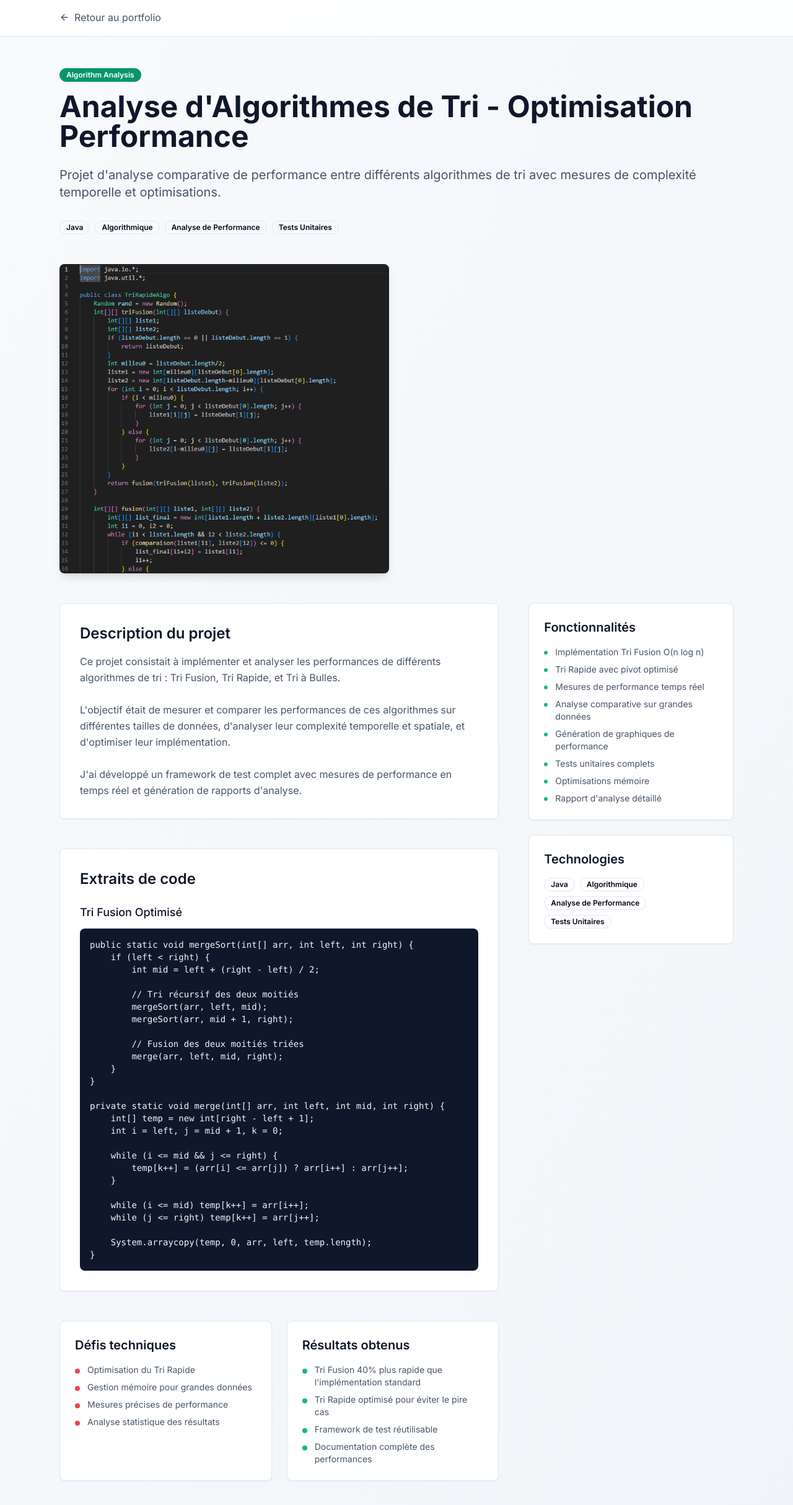
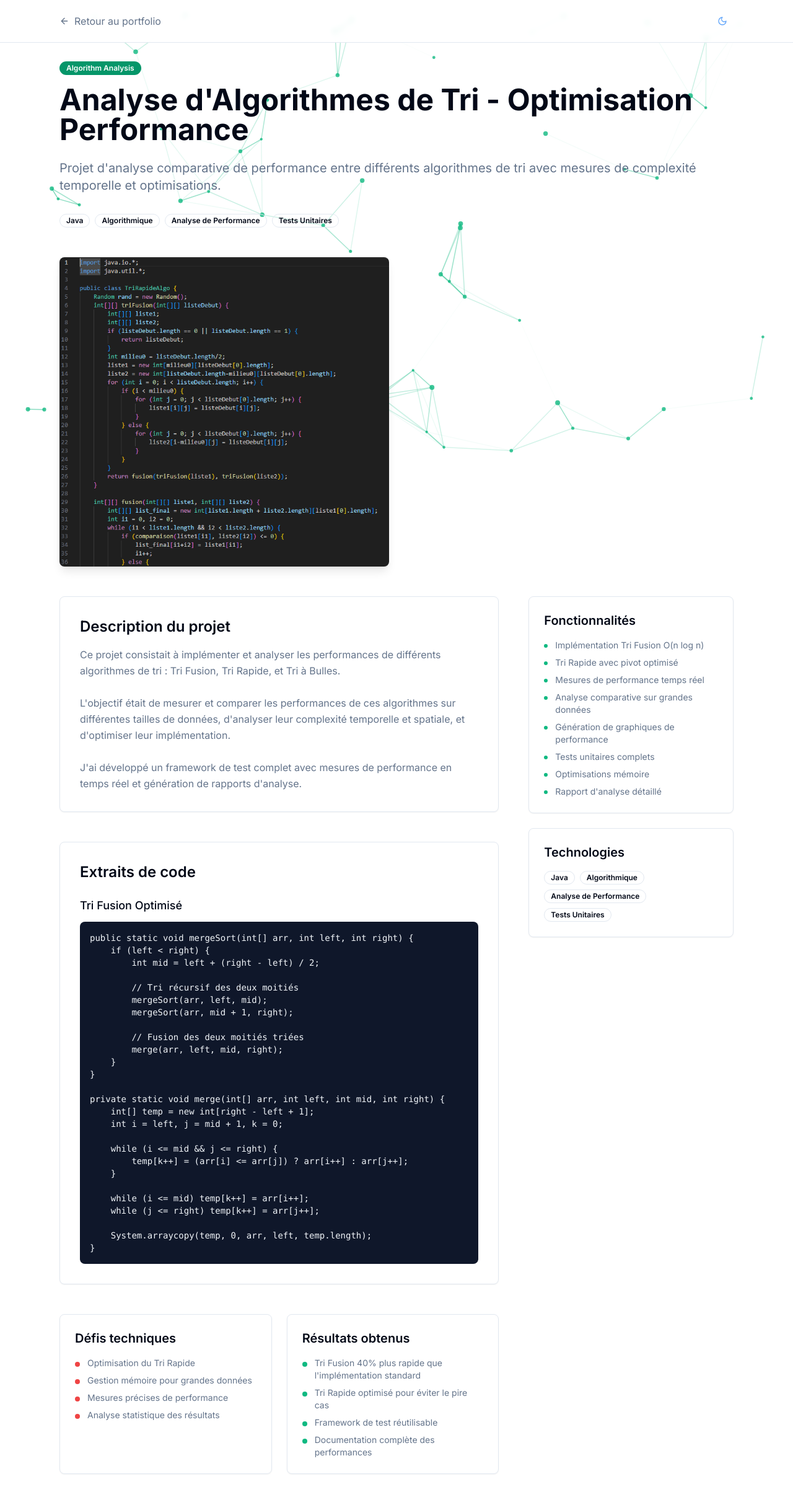
Before and after one commit to XiVolt/Portfolio, a Next.js app: page /projects/algorithmes-tri in a window 1280 px wide. Shown: the top 2428 px of the page at 62% size. Built offline with nearby package versions, Linux system fonts and the light colour scheme.

Commit message:
Add particles and dark mode support to all pages

```diff
--- a/app/projects/[slug]/page.tsx
+++ b/app/projects/[slug]/page.tsx
@@ -4,6 +4,8 @@ import { Badge } from "@/components/ui/badge"
 import { ArrowLeft } from "lucide-react"
 import Link from "next/link"
 import { useParams } from "next/navigation"
+import { ParticlesBackground } from "@/components/particles-background"
+import { ThemeToggle } from "@/components/theme-toggle"
 
 type Project = {
   title: string
@@ -429,23 +431,26 @@ export default function ProjectDetail() {
   }
 
   return (
-    <div className="min-h-screen bg-gradient-to-br from-slate-50 to-slate-100">
+    <div className="min-h-screen bg-background text-foreground transition-colors duration-300 relative">
+      <ParticlesBackground id="tsparticles-project-detail" />
+
       {/* Header */}
-      <nav className="bg-white/90 backdrop-blur-sm border-b border-slate-200">
-        <div className="max-w-6xl mx-auto px-4 sm:px-6 lg:px-8 py-4">
-          <Link href="/" className="inline-flex items-center text-slate-600 hover:text-slate-900">
+      <nav className="fixed top-0 w-full bg-background/90 backdrop-blur-sm border-b border-border z-40">
+        <div className="max-w-6xl mx-auto px-4 sm:px-6 lg:px-8 py-4 flex justify-between items-center">
+          <Link href="/" className="inline-flex items-center text-muted-foreground hover:text-foreground transition-colors">
             <ArrowLeft className="w-4 h-4 mr-2" />
             Retour au portfolio
           </Link>
+          <ThemeToggle />
         </div>
       </nav>
 
-      <div className="max-w-6xl mx-auto px-4 sm:px-6 lg:px-8 py-12">
+      <div className="max-w-6xl mx-auto px-4 sm:px-6 lg:px-8 py-12 pt-24 relative z-10">
         {/* Hero Section */}
         <div className="mb-12">
           <Badge className="bg-emerald-600 text-white mb-4">{project.category}</Badge>
-          <h1 className="text-4xl md:text-5xl font-bold text-slate-900 mb-6">{project.title}</h1>
-          <p className="text-xl text-slate-600 mb-8">{project.description}</p>
+          <h1 className="text-4xl md:text-5xl font-bold mb-6">{project.title}</h1>
+          <p className="text-xl text-muted-foreground mb-8">{project.description}</p>
 
           <div className="flex flex-wrap gap-2 mb-8">
             {project.technologies?.map((tech: string, idx: number) => (
@@ -477,20 +482,20 @@ export default function ProjectDetail() {
           <div className="lg:col-span-2 space-y-12">
             {/* Description */}
             <Card className="p-8">
-              <h2 className="text-2xl font-semibold text-slate-900 mb-4">Description du projet</h2>
-              <p className="text-slate-600 leading-relaxed whitespace-pre-line">{project.longDescription}</p>
+              <h2 className="text-2xl font-semibold mb-4">Description du projet</h2>
+              <p className="text-muted-foreground leading-relaxed whitespace-pre-line">{project.longDescription}</p>
             </Card>
 
             {/* Code Examples */}
             {project.codeExamples?.length && project.codeExamples.length > 0 && (
               <Card className="p-8">
-                <h2 className="text-2xl font-semibold text-slate-900 mb-6">Extraits de code</h2>
+                <h2 className="text-2xl font-semibold mb-6">Extraits de code</h2>
                 <div className="space-y-6">
                   {project.codeExamples.map(
                     (example: { title: string; code: string }, idx: number) => (
                       <div key={idx}>
-                        <h3 className="text-lg font-medium text-slate-900 mb-3">{example.title}</h3>
-                        <pre className="bg-slate-900 text-slate-100 p-4 rounded-lg overflow-x-auto text-sm">
+                        <h3 className="text-lg font-medium mb-3">{example.title}</h3>
+                        <pre className="bg-slate-900 text-slate-100 dark:bg-slate-950 dark:text-slate-50 p-4 rounded-lg overflow-x-auto text-sm">
                           <code>{example.code}</code>
                         </pre>
                       </div>
@@ -504,24 +509,24 @@ export default function ProjectDetail() {
             {(project.challenges?.length || 0) > 0 || (project.results?.length || 0) > 0 ? (
               <div className="grid md:grid-cols-2 gap-6">
                 <Card className="p-6">
-                  <h3 className="text-xl font-semibold text-slate-900 mb-4">Défis techniques</h3>
+                  <h3 className="text-xl font-semibold mb-4">Défis techniques</h3>
                   <ul className="space-y-2">
                     {project.challenges?.map((challenge: string, idx: number) => (
                       <li key={idx} className="flex items-start">
                         <div className="w-2 h-2 bg-red-500 rounded-full mt-2 mr-3 flex-shrink-0"></div>
-                        <span className="text-slate-600 text-sm">{challenge}</span>
+                        <span className="text-muted-foreground text-sm">{challenge}</span>
                       </li>
                     ))}
                   </ul>
                 </Card>
 
                 <Card className="p-6">
-                  <h3 className="text-xl font-semibold text-slate-900 mb-4">Résultats obtenus</h3>
+                  <h3 className="text-xl font-semibold mb-4">Résultats obtenus</h3>
                   <ul className="space-y-2">
                     {project.results?.map((result: string, idx: number) => (
                       <li key={idx} className="flex items-start">
                         <div className="w-2 h-2 bg-emerald-500 rounded-full mt-2 mr-3 flex-shrink-0"></div>
-                        <span className="text-slate-600 text-sm">{result}</span>
+                        <span className="text-muted-foreground text-sm">{result}</span>
                       </li>
                     ))}
                   </ul>
@@ -533,19 +538,19 @@ export default function ProjectDetail() {
           {/* Sidebar */}
           <div className="space-y-6">
             <Card className="p-6">
-              <h3 className="text-xl font-semibold text-slate-900 mb-4">Fonctionnalités</h3>
+              <h3 className="text-xl font-semibold mb-4">Fonctionnalités</h3>
               <ul className="space-y-2">
                 {project.features?.map((feature: string, idx: number) => (
                   <li key={idx} className="flex items-start">
                     <div className="w-1.5 h-1.5 bg-emerald-500 rounded-full mt-2 mr-3 flex-shrink-0"></div>
-                    <span className="text-slate-600 text-sm">{feature}</span>
+                    <span className="text-muted-foreground text-sm">{feature}</span>
                   </li>
                 ))}
               </ul>
             </Card>
 
             <Card className="p-6">
-              <h3 className="text-xl font-semibold text-slate-900 mb-4">Technologies</h3>
+              <h3 className="text-xl font-semibold mb-4">Technologies</h3>
               <div className="flex flex-wrap gap-2">
                 {project.technologies?.map((tech: string, idx: number) => (
                   <Badge key={idx} variant="outline" className="text-xs">
--- a/app/projects/page.tsx
+++ b/app/projects/page.tsx
@@ -1,21 +1,26 @@
 "use client"
 import { ArrowLeft } from "lucide-react"
 import Link from "next/link"
+import { ParticlesBackground } from "@/components/particles-background"
+import { ThemeToggle } from "@/components/theme-toggle"
 
 export default function ProjectsPage() {
   return (
-    <div className="min-h-screen bg-gradient-to-br from-slate-50 to-slate-100">
-      <nav className="bg-white/90 backdrop-blur-sm border-b border-slate-200">
-        <div className="max-w-6xl mx-auto px-4 sm:px-6 lg:px-8 py-4">
-          <Link href="/" className="inline-flex items-center text-slate-600 hover:text-slate-900">
+    <div className="min-h-screen bg-background text-foreground transition-colors duration-300 relative">
+      <ParticlesBackground id="tsparticles-projects" />
+
+      <nav className="fixed top-0 w-full bg-background/90 backdrop-blur-sm border-b border-border z-40">
+        <div className="max-w-6xl mx-auto px-4 sm:px-6 lg:px-8 py-4 flex justify-between items-center">
+          <Link href="/" className="inline-flex items-center text-muted-foreground hover:text-foreground transition-colors">
             <ArrowLeft className="w-4 h-4 mr-2" />
             Retour au portfolio
           </Link>
+          <ThemeToggle />
         </div>
       </nav>
 
-      <div className="max-w-6xl mx-auto px-4 sm:px-6 lg:px-8 py-12">
-        <h1 className="text-4xl font-bold text-slate-900 mb-8">Tous mes projets</h1>
+      <div className="max-w-6xl mx-auto px-4 sm:px-6 lg:px-8 py-12 pt-24 relative z-10">
+        <h1 className="text-4xl font-bold mb-8">Tous mes projets</h1>
         {/* Liste complète des projets */}
       </div>
     </div>
--- a/app/test-form/page.tsx
+++ b/app/test-form/page.tsx
@@ -4,6 +4,10 @@ import type React from "react"
 
 import { useState } from "react"
 import { Button } from "@/components/ui/button"
+import { ParticlesBackground } from "@/components/particles-background"
+import { ThemeToggle } from "@/components/theme-toggle"
+import Link from "next/link"
+import { ArrowLeft } from "lucide-react"
 
 export default function TestForm() {
   const [status, setStatus] = useState("")
@@ -36,8 +40,22 @@ export default function TestForm() {
   }
 
   return (
-    <div className="min-h-screen bg-gray-100 flex items-center justify-center p-4">
-      <div className="bg-white p-8 rounded-lg shadow-lg max-w-md w-full">
+    <div className="min-h-screen bg-background text-foreground transition-colors duration-300 relative">
+      <ParticlesBackground id="tsparticles-test-form" />
+
+      {/* Header */}
+      <nav className="fixed top-0 w-full bg-background/90 backdrop-blur-sm border-b border-border z-40">
+        <div className="max-w-6xl mx-auto px-4 sm:px-6 lg:px-8 py-4 flex justify-between items-center">
+          <Link href="/" className="inline-flex items-center text-muted-foreground hover:text-foreground transition-colors">
+            <ArrowLeft className="w-4 h-4 mr-2" />
+            Retour au portfolio
+          </Link>
+          <ThemeToggle />
+        </div>
+      </nav>
+
+      <div className="min-h-screen flex items-center justify-center p-4 pt-24 relative z-10">
+      <div className="bg-card p-8 rounded-lg shadow-lg max-w-md w-full border border-border">
         <h1 className="text-2xl font-bold mb-6">Test Formspree</h1>
 
         <form onSubmit={handleSubmit} className="space-y-4">
@@ -47,7 +65,7 @@ export default function TestForm() {
               type="text"
               name="name"
               required
-              className="w-full px-3 py-2 border border-gray-300 rounded-md"
+              className="w-full px-3 py-2 border border-input bg-background rounded-md"
               placeholder="Votre nom"
             />
           </div>
@@ -58,7 +76,7 @@ export default function TestForm() {
               type="email"
               name="email"
               required
-              className="w-full px-3 py-2 border border-gray-300 rounded-md"
+              className="w-full px-3 py-2 border border-input bg-background rounded-md"
               placeholder="votre@email.com"
             />
           </div>
@@ -69,7 +87,7 @@ export default function TestForm() {
               name="message"
               required
               rows={4}
-              className="w-full px-3 py-2 border border-gray-300 rounded-md"
+              className="w-full px-3 py-2 border border-input bg-background rounded-md"
               placeholder="Message de test"
             />
           </div>
@@ -80,12 +98,12 @@ export default function TestForm() {
         </form>
 
         {status && (
-          <div className="mt-4 p-3 bg-gray-100 rounded-md">
+          <div className="mt-4 p-3 bg-muted rounded-md">
             <p className="text-sm">{status}</p>
           </div>
         )}
 
-        <div className="mt-6 text-sm text-gray-600">
+        <div className="mt-6 text-sm text-muted-foreground">
           <p>
             <strong>ID Formspree :</strong> xovwkvdp
           </p>
@@ -94,6 +112,7 @@ export default function TestForm() {
           </p>
         </div>
       </div>
+      </div>
     </div>
   )
 }
```
